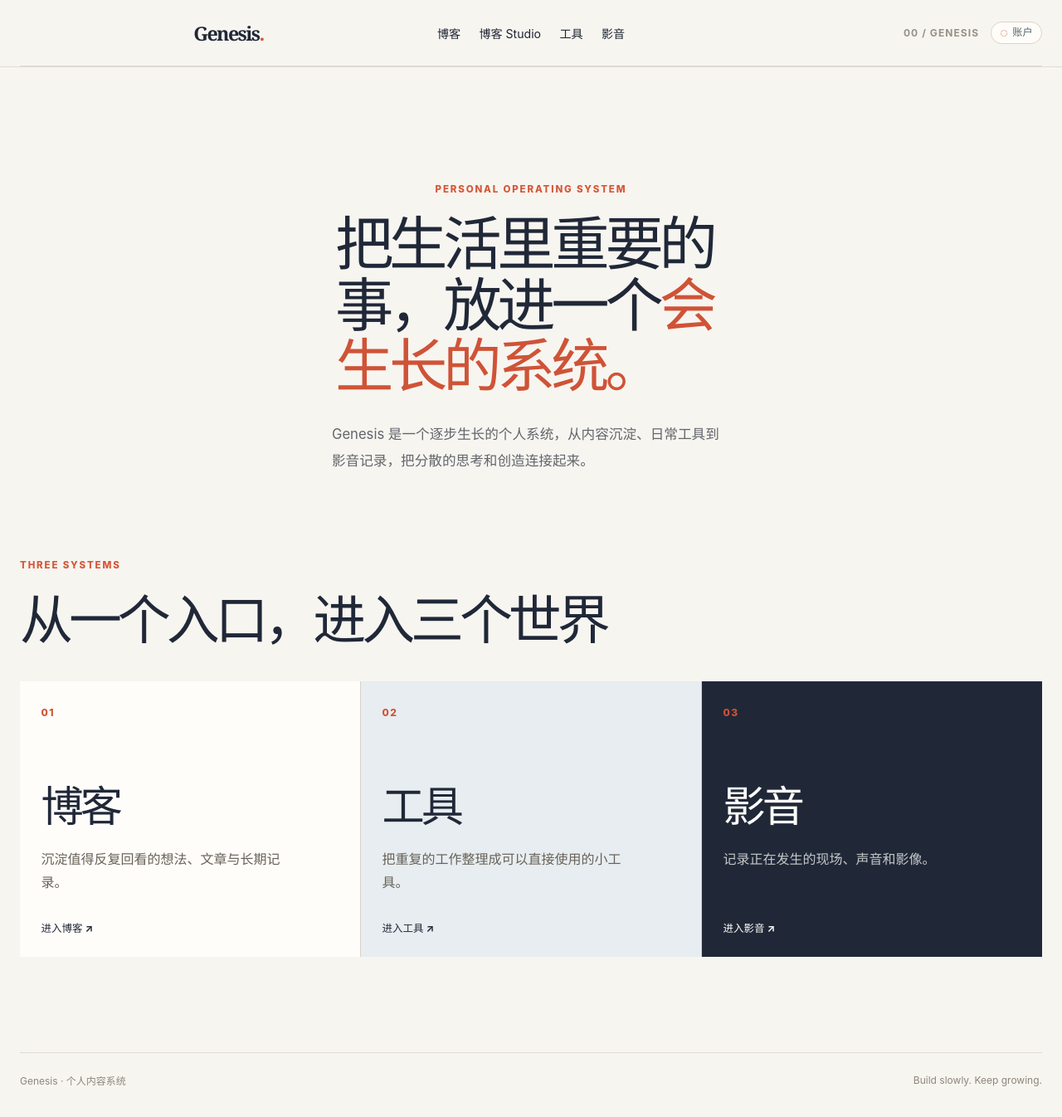
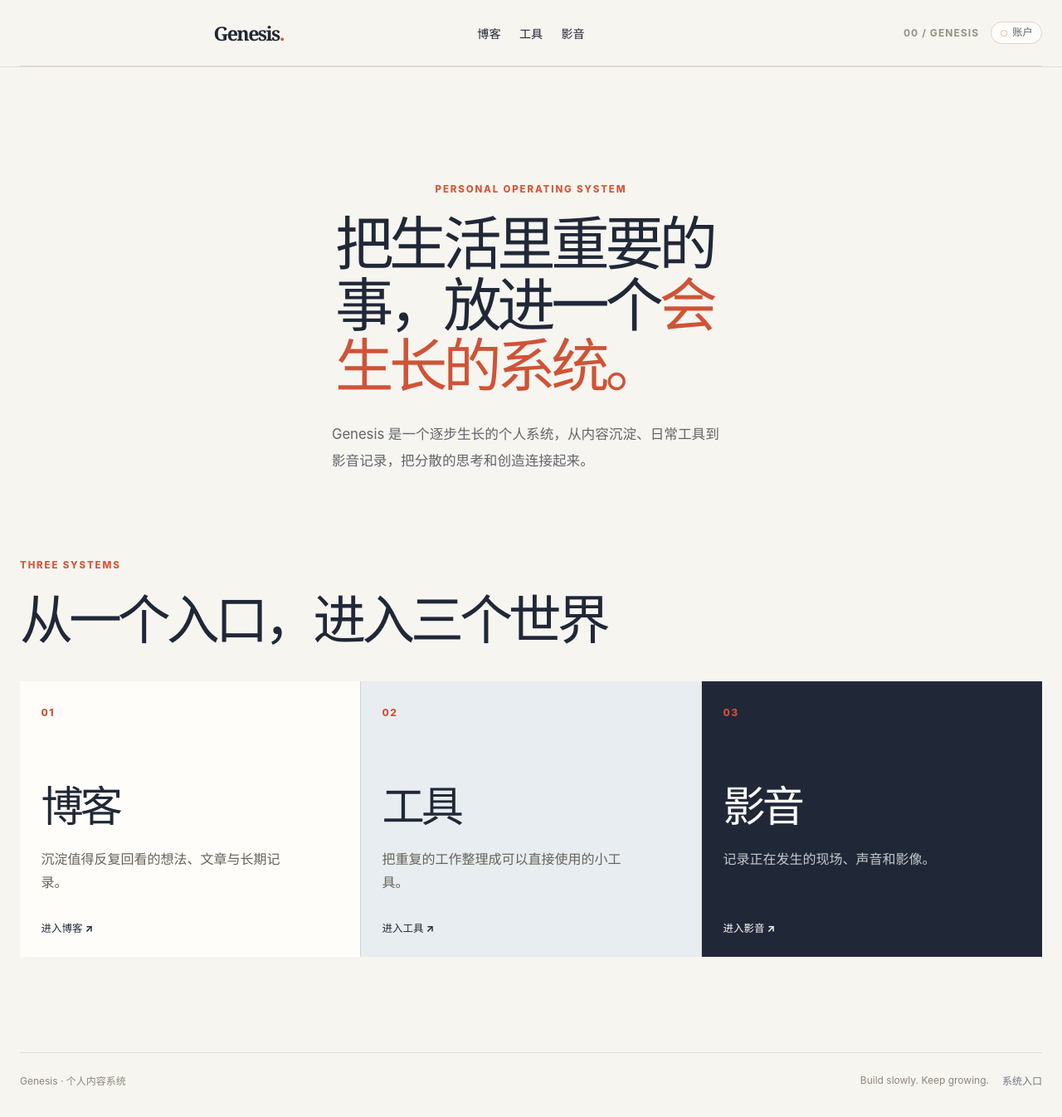
Before and after one commit to zzyzzye/Genesis, a React (Vite) app in the folder frontend/: page / in a window 1280 px wide. Shown: the whole page at 83% size. Built offline with nearby package versions, Linux system fonts and the light colour scheme; no server answers.

Commit message:
收敛公开首页的后台入口

```diff
--- a/frontend/src/pages/home/Home.css
+++ b/frontend/src/pages/home/Home.css
@@ -27,10 +27,15 @@
 .home-system-card--tools { background: #e7edf0; }
 .home-system-card--media { background: #202838; color: #fffdf9; }
 .home-system-card--media p { color: #c6c8c9; }
+.home-footer-meta { display: flex; align-items: center; gap: 1rem; }
+.home-footer-meta a { color: #6f7780; text-decoration: underline; text-decoration-color: transparent; text-underline-offset: .25rem; transition: color 160ms ease, text-decoration-color 160ms ease; }
+.home-footer-meta a:hover { color: #202838; text-decoration-color: currentColor; }
+.home-footer-meta a:focus-visible { border-radius: .15rem; outline: 3px solid rgb(214 87 56 / 24%); outline-offset: 3px; }
 
 @media (max-width: 680px) {
   .home-systems { width: min(100% - 2rem, 78rem); }
   .home-system-grid { grid-template-columns: 1fr; }
   .home-system-card { min-height: 15rem; }
   .home-system-card h3 { margin-top: 2.5rem; }
+  .home-footer-meta { align-items: flex-start; flex-direction: column; gap: .55rem; }
 }
--- a/frontend/src/pages/home/Home.tsx
+++ b/frontend/src/pages/home/Home.tsx
@@ -10,7 +10,6 @@ function Home() {
         <Link className="brand" to="/">Genesis<span>.</span></Link>
         <nav aria-label="主导航">
           <Link to="/blog">博客</Link>
-          <Link to="/blog/studio">博客 Studio</Link>
           <Link to="/tools">工具</Link>
           <Link to="/media">影音</Link>
         </nav>
@@ -33,7 +32,10 @@ function Home() {
           </div>
         </section>
       </main>
-      <footer className="site-footer"><span>Genesis · 个人内容系统</span><span>Build slowly. Keep growing.</span></footer>
+      <footer className="site-footer">
+        <span>Genesis · 个人内容系统</span>
+        <span className="home-footer-meta">Build slowly. Keep growing.<Link to="/studio">系统入口</Link></span>
+      </footer>
     </div>
   )
 }
--- a/frontend/src/studio/StudioPortal.css
+++ b/frontend/src/studio/StudioPortal.css
@@ -37,6 +37,9 @@
 }
 .studio-portal__brand > span span { color: #d65b3f; }
 .studio-portal__brand strong { font-family: Georgia, "Noto Serif SC", serif; font-size: 1.35rem; }
+.studio-portal__brand:focus-visible,
+.studio-portal__public-link:focus-visible,
+.studio-portal-card:focus-visible { border-radius: .35rem; outline: 3px solid rgb(23 105 189 / 24%); outline-offset: 4px; }
 .studio-portal__header-copy { text-align: center; }
 .studio-portal__header-copy span,
 .studio-portal__header-copy small { display: block; }
@@ -56,7 +59,7 @@
 
 .studio-portal__intro { align-self: start; position: sticky; top: 7rem; }
 .studio-portal__intro > p { margin: 0 0 1.5rem; color: #1769bd; font-size: .7rem; font-weight: 900; letter-spacing: .18em; }
-.studio-portal__intro h1 { margin: 0; font-family: Georgia, "Noto Serif SC", serif; font-size: clamp(3.1rem, 5.8vw, 6.2rem); font-weight: 500; letter-spacing: -.075em; line-height: .98; }
+.studio-portal__intro h1 { max-width: 12ch; margin: 0; font-family: Georgia, "Noto Serif SC", serif; font-size: clamp(3.1rem, 5.8vw, 6.2rem); font-weight: 500; letter-spacing: -.075em; line-height: .98; text-wrap: balance; }
 .studio-portal__intro > span { display: block; max-width: 30rem; margin-top: 2rem; color: var(--portal-muted); font-size: .95rem; line-height: 1.9; }
 
 .studio-portal__systems { display: grid; border-top: 1px solid var(--portal-line); }
@@ -89,6 +92,11 @@
 
 .studio-portal__footer { display: flex; justify-content: space-between; padding: 1.2rem clamp(1.25rem, 4vw, 4.5rem); border-top: 1px solid var(--portal-line); color: var(--portal-muted); font-size: .65rem; letter-spacing: .08em; }
 
+@media (prefers-reduced-motion: reduce) {
+  .studio-portal-card { transition: none; }
+  .studio-portal-card:hover { transform: none; }
+}
+
 @media (max-width: 840px) {
   .studio-portal__header { grid-template-columns: 1fr auto; }
   .studio-portal__header-copy { display: none; }
```
Also changed, not shown: 1 other file (tests, documents, lock files or other folders).
